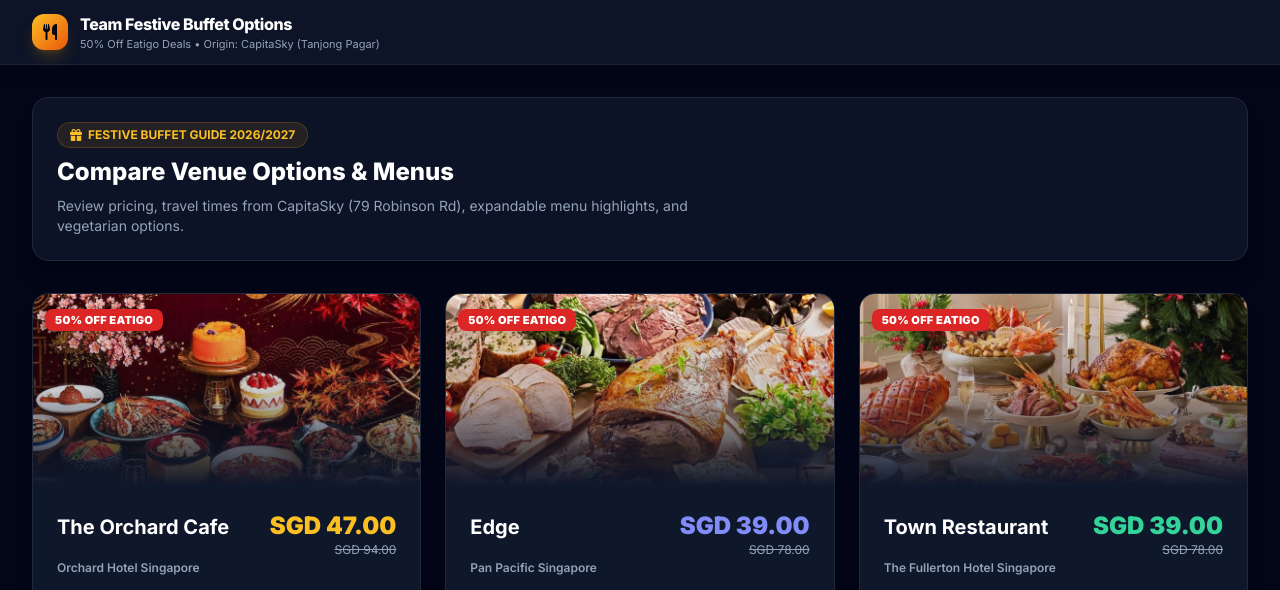
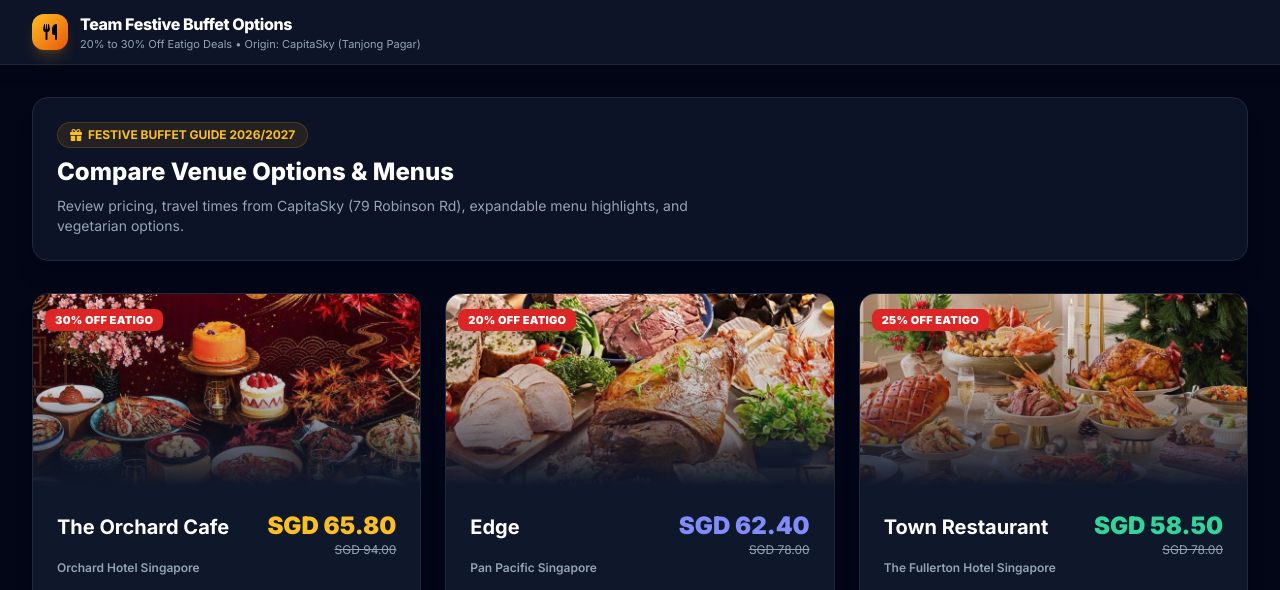
Before and after one commit to pchong-equinix/festive-buffet, a plain HTML site: page index.html in a window 1280 px wide. Shown: the top 590 px of the page. Drawn offline with nearby package versions, Linux system fonts and the light colour scheme.

Commit message:
Update index.html

```diff
--- a/index.html
+++ b/index.html
@@ -42,7 +42,7 @@
                 </div>
                 <div>
                     <h1 class="text-sm sm:text-base font-extrabold tracking-tight text-white leading-tight">Team Festive Buffet Options</h1>
-                    <p class="text-[11px] text-slate-400">50% Off Eatigo Deals • Origin: CapitaSky (Tanjong Pagar)</p>
+                    <p class="text-[11px] text-slate-400">20% to 30% Off Eatigo Deals • Origin: CapitaSky (Tanjong Pagar)</p>
                 </div>
             </div>
         </div>
@@ -74,7 +74,7 @@
                     <div class="absolute inset-0 bg-gradient-to-t from-slate-900 via-slate-900/20 to-transparent"></div>
                     <div class="absolute top-3 left-3">
                         <span class="bg-red-600 text-white text-[11px] font-black px-2.5 py-1 rounded-lg shadow-md uppercase tracking-wide">
-                            50% OFF Eatigo
+                            30% OFF Eatigo
                         </span>
                     </div>
                 </div>
@@ -84,7 +84,7 @@
                         <div class="flex items-baseline justify-between gap-2">
                             <h3 class="text-xl font-bold text-white group-hover:text-amber-400 transition">The Orchard Cafe</h3>
                             <div class="text-right">
-                                <span class="text-2xl font-black text-amber-400">SGD 47.00</span>
+                                <span class="text-2xl font-black text-amber-400">SGD 65.80</span>
                                 <span class="text-xs text-slate-400 line-through block">SGD 94.00</span>
                             </div>
                         </div>
@@ -155,7 +155,7 @@
                                 <a href="https://www.millenniumhotels.com/mhb-media/regions/asia/singapore/orchardhotelsingapore/dining/documents/toc/toc-weekday_28oct.pdf?rev=f0282b78e77e4fe4b52f5a62bb2a3079" target="_blank" rel="noopener noreferrer" class="text-amber-400 hover:underline font-semibold inline-flex items-center gap-1">
                                     <i class="fa-solid fa-file-pdf"></i> Official Menu PDF
                                 </a>
-                                <a href="https://eatigo.com/en/branches/3373954165950" target="_blank" rel="noopener noreferrer" class="text-red-400 hover:underline font-semibold inline-flex items-center gap-1">
+                                <a href="https://eatigo.com/en/branches/3371379124888" target="_blank" rel="noopener noreferrer" class="text-red-400 hover:underline font-semibold inline-flex items-center gap-1">
                                     <i class="fa-solid fa-ticket"></i> Eatigo Page
                                 </a>
                             </div>
@@ -171,7 +171,7 @@
                     <div class="absolute inset-0 bg-gradient-to-t from-slate-900 via-slate-900/20 to-transparent"></div>
                     <div class="absolute top-3 left-3">
                         <span class="bg-red-600 text-white text-[11px] font-black px-2.5 py-1 rounded-lg shadow-md uppercase tracking-wide">
-                            50% OFF Eatigo
+                            20% OFF Eatigo
                         </span>
                     </div>
                 </div>
@@ -181,7 +181,7 @@
                         <div class="flex items-baseline justify-between gap-2">
                             <h3 class="text-xl font-bold text-white group-hover:text-indigo-400 transition">Edge</h3>
                             <div class="text-right">
-                                <span class="text-2xl font-black text-indigo-400">SGD 39.00</span>
+                                <span class="text-2xl font-black text-indigo-400">SGD 62.40</span>
                                 <span class="text-xs text-slate-400 line-through block">SGD 78.00</span>
                             </div>
                         </div>
@@ -268,7 +268,7 @@
                     <div class="absolute inset-0 bg-gradient-to-t from-slate-900 via-slate-900/20 to-transparent"></div>
                     <div class="absolute top-3 left-3">
                         <span class="bg-red-600 text-white text-[11px] font-black px-2.5 py-1 rounded-lg shadow-md uppercase tracking-wide">
-                            50% OFF Eatigo
+                            25% OFF Eatigo
                         </span>
                     </div>
                 </div>
@@ -278,7 +278,7 @@
                         <div class="flex items-baseline justify-between gap-2">
                             <h3 class="text-xl font-bold text-white group-hover:text-emerald-400 transition">Town Restaurant</h3>
                             <div class="text-right">
-                                <span class="text-2xl font-black text-emerald-400">SGD 39.00</span>
+                                <span class="text-2xl font-black text-emerald-400">SGD 58.50</span>
                                 <span class="text-xs text-slate-400 line-through block">SGD 78.00</span>
                             </div>
                         </div>
@@ -349,7 +349,7 @@
                                 <a href="https://document-tc.galaxy.tf/wdpdf-7l5u7ljc5jjh9rurf4zceqaa8/festive-lunch-buffet.pdf" target="_blank" rel="noopener noreferrer" class="text-emerald-400 hover:underline font-semibold inline-flex items-center gap-1">
                                     <i class="fa-solid fa-file-pdf"></i> Official Menu PDF
                                 </a>
-                                <a href="https://eatigo.com/en/branches/3371379124888" target="_blank" rel="noopener noreferrer" class="text-red-400 hover:underline font-semibold inline-flex items-center gap-1">
+                                <a href="https://eatigo.com/en/branches/3373954165950" target="_blank" rel="noopener noreferrer" class="text-red-400 hover:underline font-semibold inline-flex items-center gap-1">
                                     <i class="fa-solid fa-ticket"></i> Eatigo Page
                                 </a>
                             </div>
```
